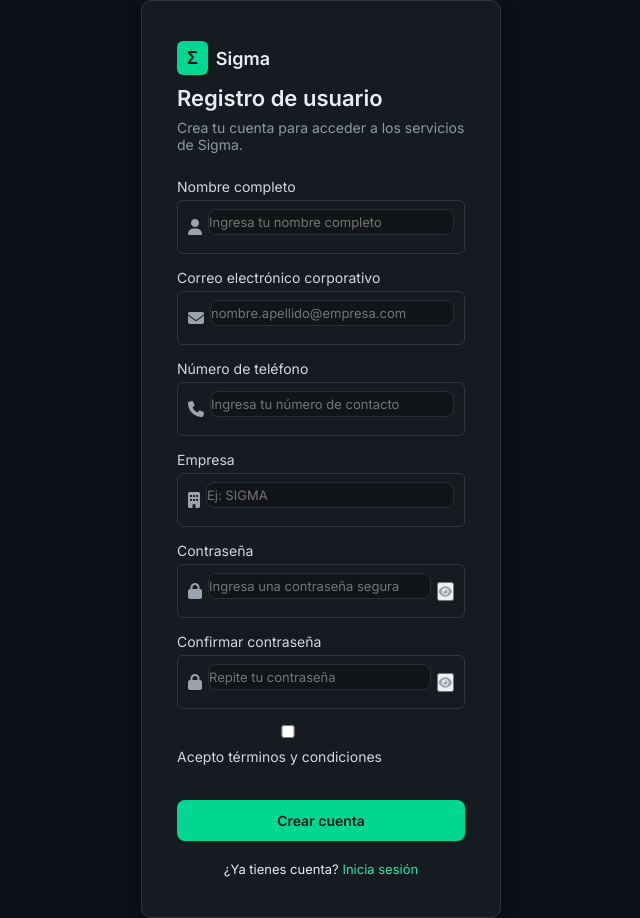
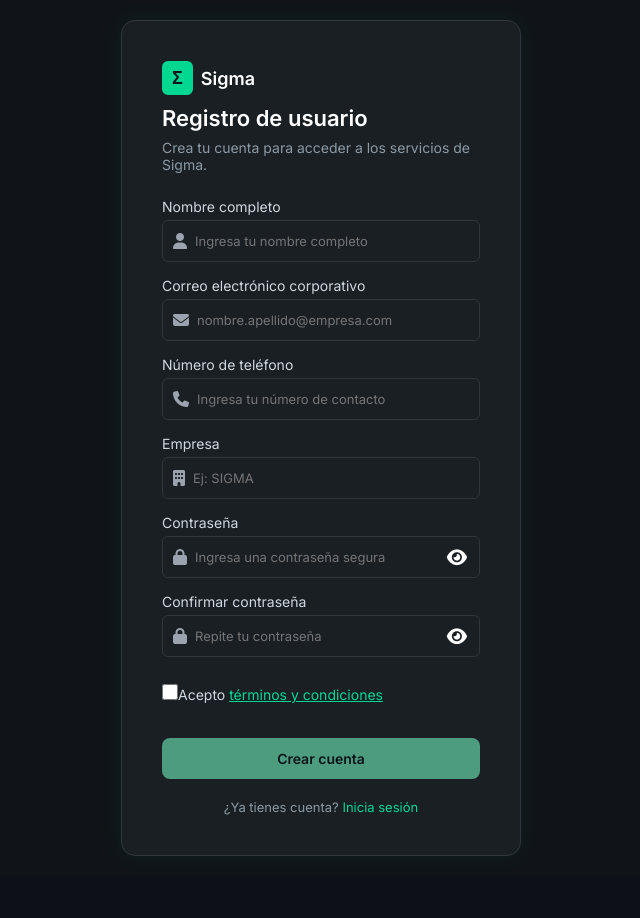
Before and after one commit to davidro28/SIGMA, a React (Vite) app: page /register in a window 1280 px wide. Shown: the whole page, without its empty margins (319-959 px from the left). After the commit the page ends 876 px from the top, so only its background shows below. Built offline with nearby package versions, Linux system fonts and the light colour scheme.

Commit message:
modificaciones del login

```diff
--- a/index.html
+++ b/index.html
@@ -4,6 +4,7 @@
     <meta charset="UTF-8" />
     <link rel="icon" href="./src/Imagenes/logo.jpg" />
     <meta name="viewport" content="width=device-width, initial-scale=1.0" />
+    <link rel="stylesheet" href="https://cdnjs.cloudflare.com/ajax/libs/font-awesome/6.4.0/css/all.min.css"/>
     <title>Login-SIGMA</title>
   </head>
   <body>
--- a/src/Paginas/Login/login.css
+++ b/src/Paginas/Login/login.css
@@ -67,28 +67,30 @@ h2 {
 }
 
 /* INPUTS */
-label {
-  font-size: 13px;
-  color: #9ba3af;
-}
-
 .input-group {
-  padding: 8px 10px;       /* menos altura */
-  gap: 6px;                /* menos separación entre ícono y texto */
+  padding: 6px 10px;
   border-radius: 6px;
   border: 1px solid #30363d;
   display: flex;
   align-items: center;
+  gap: 8px;
+  margin-bottom: 12px;
+  position: relative;
   transition: border-color 0.2s ease;
+  height: 42px;
 }
 
 .input-group input {
-  font-size: 13px;       /* ligeramente más pequeño */
-  padding: 4px 0;        /* menos altura */
+  background: transparent;
+  border: none;
+  outline: none;
+  color: #e6edf3;
+  width: 100%;
+  font-size: 13px;
 }
 
-
-.input-group i {
+/* SOLO los iconos normales (NO el ojo) */
+.input-group i:not(.fa-eye):not(.fa-eye-slash) {
   color: #9ba3af;
 }
 
@@ -96,12 +98,24 @@ label {
   border-color: #2be4ac;
 }
 
-.icon-btn {
-  font-size: 12px;       /* más pequeño, alineado con input */
+/* OJITO */
+.toggle-password {
+  background: none !important;
+  border: none !important;
+  padding: 0;
+  cursor: pointer;
+  position: absolute;
+  right: 12px;
+  top: 50%;
+  transform: translateY(-50%);
 }
 
-.icon-btn:hover {
-  color: #2be4ac;
+/* 👀 Aquí se hace claro, brillante y no se puede oscurecer */
+.password-group .toggle-password i {
+  color: #ffffff !important;
+  opacity: 1 !important;
+  filter: brightness(2) !important;
+  font-size: 18px !important;
 }
 
 /* OPCIONES */
@@ -109,14 +123,29 @@ label {
   display: flex;
   justify-content: space-between;
   align-items: center;
+  margin-top: 5px;
+  margin-bottom: 18px;
+}
+
+.remember {
+  display: flex;
+  align-items: center;
+  gap: 6px;
   font-size: 13px;
   color: #9ba3af;
-  margin-bottom: 20px;
+  position: relative;
+  top: -2px; /* sube 2px, puedes ajustar */
 }
+.remember input[type="checkbox"] {
+  position: relative;
+  top: 2px;
+}
+
 
 .options a {
   color: #2be4ac;
   text-decoration: none;
+  font-size: 13px;
   font-weight: 500;
 }
 
@@ -146,6 +175,7 @@ label {
   margin: 20px 0;
 }
 
+/* BOTÓN GOOGLE */
 .btn-google {
   background-color: #21262d;
   color: #e6edf3;
--- a/src/Paginas/Login/login.jsx
+++ b/src/Paginas/Login/login.jsx
@@ -9,6 +9,7 @@ export default function Login() {
     <div className="auth-container">
       <div className="auth-box">
 
+        {/* LOGO */}
         <div className="logo">
           <div className="logo-icon">Σ</div>
           <span className="logo-text">Sigma</span>
@@ -28,27 +29,37 @@ export default function Login() {
           </div>
 
           {/* Password */}
-          <div className="input-group">
+          <div className="input-group password-group">
             <i className="fa-solid fa-lock"></i>
+
             <input
               type={showPassword ? "text" : "password"}
               placeholder="Contraseña"
               required
             />
+
             <button
               type="button"
-              className="icon-btn"
+              className="toggle-password"
               onClick={() => setShowPassword(!showPassword)}
             >
-              <i className={`fa-solid ${showPassword ? "fa-eye-slash" : "fa-eye"}`}></i>
+              <i className={`fa-solid ${showPassword ? "fa-eye-slash" : "fa-eye"}`} />
             </button>
           </div>
 
+          {/* Opciones */}
           <div className="options">
-            <label><input type="checkbox" /> Recordarme</label>
-            <a href="./recuperar_contraseña.jsx">¿Olvidaste tu contraseña?</a>
+            <label className="remember">
+              <input type="checkbox" />
+              Recordarme
+            </label>
+
+            <a href="./recuperar_contraseña.jsx">
+              ¿Olvidaste tu contraseña?
+            </a>
           </div>
 
+          {/* Botón */}
           <button className="btn-primary">Entrar en Sigma</button>
 
           <div className="divider">o continuar con</div>
--- a/src/Paginas/Registro/registro.css
+++ b/src/Paginas/Registro/registro.css
@@ -1,17 +1,26 @@
+/* RESET GENERAL */
+* {
+  margin: 0;
+  padding: 0;
+  box-sizing: border-box;
+  font-family: "Inter", sans-serif;
+}
+
 /* Fondo general */
-.register-container {
-  height: 100vh;
+.auth-container {
+  width: 100%;
+  min-height: 100vh;
   display: flex;
   justify-content: center;
   align-items: center;
-  background: #101418; /* mismo fondo oscuro */
+  background: #101418;
   padding: 20px;
 }
 
 /* Caja principal */
-.register-box {
+.auth-box {
   width: 400px;
-  background: #1a1f24; /* mismo gris del login */
+  background: #1a1f24;
   padding: 40px;
   border-radius: 14px;
   box-shadow: 0px 0px 25px rgba(0, 255, 180, 0.05);
@@ -51,7 +60,7 @@ h2 {
   margin-bottom: 25px;
 }
 
-/* Inputs */
+/* Labels */
 label {
   margin-top: 15px;
   margin-bottom: 5px;
@@ -60,57 +69,78 @@ label {
   color: #d0d8df;
 }
 
-input {
-  width: 100%;
-  padding: 12px;
-  background: #111518;
-  border: 1px solid #2a2f35;
-  border-radius: 8px;
-  color: #fff;
-  margin-bottom: 10px;
-  outline: none;
+/* Input groups */
+.input-group {
+  padding: 6px 10px;
+  border-radius: 6px;
+  border: 1px solid #30363d;
+  display: flex;
+  align-items: center;
+  gap: 8px;
+  margin-bottom: 12px;
+  position: relative;
+  transition: border-color 0.2s ease;
+  height: 42px;
+  background: transparent;
 }
 
-input:focus {
-  border-color: #00d892;
+.input-group input {
+  background: transparent;
+  border: none;
+  outline: none;
+  color: #e6edf3;
+  width: 100%;
+  font-size: 13px;
 }
 
-/* Password con icono */
-.input-password {
-  position: relative;
+.input-group i {
+  color: #9ba3af;
+  font-size: 16px;
 }
 
-.input-password input {
-  padding-right: 40px;
+.input-group:hover {
+  border-color: #2be4ac;
 }
 
-.input-password button {
+/* Botón ojo para contraseña */
+.password-group .toggle-password {
+  background: none !important;
+  border: none !important;
+  padding: 0;
+  cursor: pointer;
   position: absolute;
   right: 12px;
   top: 50%;
   transform: translateY(-50%);
-  background: none;
-  border: none;
-  color: #8ea1ac;
-  cursor: pointer;
-  font-size: 16px;
+  color: #ffffff !important;
+  opacity: 1 !important;
+  filter: brightness(1.8);
+  font-size: 18px !important;
 }
 
-.input-password button:hover {
-  color: #00d892;
+/* Opciones términos */
+.options.terms {
+  display: flex;
+  align-items: center;
+  font-size: 14px;
+  margin: 12px 0 20px;
+  color: #9ba3af;
 }
 
-/* Términos */
-.terms {
-  display: flex;
-  align-items: center;
-  gap: 8px;
-  font-size: 14px;
-  margin: 12px 0 20px;
+.options.terms label {
+  cursor: pointer;
 }
 
-.terms a {
+.options.terms input[type="checkbox"] {
+  width: 16px;
+  height: 16px;
+  cursor: pointer;
+}
+
+.terms-link {
   color: #00d892;
+  text-decoration: underline;
+  cursor: pointer;
 }
 
 /* Botón principal */
@@ -127,18 +157,115 @@ input:focus {
   transition: 0.2s;
 }
 
-.btn-primary:hover {
+.btn-primary:disabled {
+  background: #4d9c80;
+  cursor: not-allowed;
+}
+
+.btn-primary:hover:not(:disabled) {
   background: #00c483;
 }
 
 /* Enlace de iniciar sesión */
-.login-text {
+.register-text {
   margin-top: 20px;
   text-align: center;
   color: #8a9aa4;
 }
 
-.login-text a {
+.register-text a {
   color: #00d892;
   font-weight: 500;
 }
+
+/* Modal overlay */
+.modal-overlay {
+  position: fixed;
+  top: 0;
+  left: 0;
+  width: 100%;
+  height: 100%;
+  background: rgba(13, 17, 23, 0.75);
+  display: flex;
+  justify-content: center;
+  align-items: center;
+  z-index: 1000;
+}
+
+/* Modal content */
+.modal-content {
+  background: #fff;
+  color: #111;
+  width: 90%;
+  max-width: 600px;
+  max-height: 80vh;
+  overflow-y: auto;
+  border-radius: 8px;
+  padding: 25px 30px;
+  box-shadow: 0 0 25px rgba(0, 0, 0, 0.25);
+  position: relative;
+}
+
+.modal-content h3 {
+  margin-bottom: 10px;
+}
+
+.modal-subtitle {
+  color: #666;
+  font-size: 14px;
+  margin-bottom: 15px;
+}
+
+.modal-text strong {
+  display: block;
+  margin-top: 15px;
+  font-weight: 700;
+}
+
+.modal-text p,
+.modal-text ul {
+  font-size: 14px;
+  line-height: 1.4;
+  color: #333;
+  margin-top: 6px;
+  padding-left: 15px;
+}
+
+.modal-text ul {
+  list-style-type: disc;
+}
+
+.modal-buttons {
+  display: flex;
+  justify-content: flex-end;
+  gap: 12px;
+  margin-top: 20px;
+}
+
+.modal-btn {
+  padding: 10px 18px;
+  border-radius: 6px;
+  font-weight: 600;
+  border: none;
+  cursor: pointer;
+  font-size: 14px;
+  transition: background-color 0.2s ease;
+}
+
+.cancel-btn {
+  background: #f0f0f0;
+  color: #333;
+}
+
+.cancel-btn:hover {
+  background: #ddd;
+}
+
+.accept-btn {
+  background: #00d892;
+  color: #0d1317;
+}
+
+.accept-btn:hover {
+  background: #00c483;
+}
--- a/src/Paginas/Registro/registro.jsx
+++ b/src/Paginas/Registro/registro.jsx
@@ -5,8 +5,17 @@ import "./registro.css";
 export default function Register() {
   const [showPassword, setShowPassword] = useState(false);
   const [showPassword2, setShowPassword2] = useState(false);
+  const [termsChecked, setTermsChecked] = useState(false);
+  const [showTermsModal, setShowTermsModal] = useState(false);
+
+  // Marcar la casilla al aceptar términos
+  const acceptTerms = () => {
+    setTermsChecked(true);
+    setShowTermsModal(false);
+  };
 
   return (
+    <>
       <div className="auth-container">
         <div className="auth-box">
 
@@ -47,7 +56,7 @@ export default function Register() {
             </div>
 
             <label>Contraseña</label>
-          <div className="input-group">
+            <div className="input-group password-group">
               <i className="fa-solid fa-lock"></i>
               <input
                 type={showPassword ? "text" : "password"}
@@ -56,15 +65,16 @@ export default function Register() {
               />
               <button
                 type="button"
-              className="icon-btn"
+                className="toggle-password"
                 onClick={() => setShowPassword(!showPassword)}
+                aria-label="Mostrar/Ocultar contraseña"
               >
                 <i className={`fa-solid ${showPassword ? "fa-eye-slash" : "fa-eye"}`}></i>
               </button>
             </div>
 
             <label>Confirmar contraseña</label>
-          <div className="input-group">
+            <div className="input-group password-group">
               <i className="fa-solid fa-lock"></i>
               <input
                 type={showPassword2 ? "text" : "password"}
@@ -73,25 +83,91 @@ export default function Register() {
               />
               <button
                 type="button"
-              className="icon-btn"
+                className="toggle-password"
                 onClick={() => setShowPassword2(!showPassword2)}
+                aria-label="Mostrar/Ocultar contraseña"
               >
                 <i className={`fa-solid ${showPassword2 ? "fa-eye-slash" : "fa-eye"}`}></i>
               </button>
             </div>
 
-          <div className="options">
-            <label><input type="checkbox" /> Acepto términos y condiciones</label>
+            <div className="options terms">
+              <label>
+                <input
+                  type="checkbox"
+                  checked={termsChecked}
+                  onChange={(e) => setTermsChecked(e.target.checked)}
+                />
+                Acepto{" "}
+                <span
+                  className="terms-link"
+                  onClick={() => setShowTermsModal(true)}
+                  role="button"
+                  tabIndex={0}
+                  onKeyDown={(e) => { if(e.key === "Enter") setShowTermsModal(true)}}
+                >
+                  términos y condiciones
+                </span>
+              </label>
             </div>
 
-          <button className="btn-primary">Crear cuenta</button>
+            <button className="btn-primary" disabled={!termsChecked}>
+              Crear cuenta
+            </button>
 
             <p className="register-text">
               ¿Ya tienes cuenta? <Link to="/login">Inicia sesión</Link>
             </p>
-
           </form>
         </div>
       </div>
+
+      {/* Modal de términos y condiciones */}
+      {showTermsModal && (
+        <div className="modal-overlay" onClick={() => setShowTermsModal(false)}>
+          <div className="modal-content" onClick={e => e.stopPropagation()}>
+            <h3>Términos y condiciones de SIGMA</h3>
+            <p className="modal-subtitle">
+              Lee cuidadosamente estos términos antes de crear tu cuenta y acceder a los servicios de SIGMA.
+            </p>
+            <div className="modal-text">
+              <strong>1. Objeto del servicio</strong>
+              <p>SIGMA proporciona una plataforma digital para la gestión y consulta de servicios corporativos. Al crear una cuenta, aceptas utilizar la plataforma únicamente para fines profesionales y conforme a las políticas internas de tu organización.</p>
+
+              <strong>2. Cuenta y seguridad</strong>
+              <p>Eres responsable de mantener la confidencialidad de tus credenciales y de toda actividad que ocurra bajo tu cuenta.</p>
+              <ul>
+                <li>No compartas tu contraseña con terceros.</li>
+                <li>Notifica inmediatamente a SIGMA ante cualquier uso no autorizado.</li>
+                <li>Debes proporcionar información veraz y actualizada.</li>
+              </ul>
+
+              <strong>3. Uso aceptable</strong>
+              <p>Queda prohibido utilizar la plataforma para actividades ilícitas, vulnerar la seguridad de otros sistemas, extraer datos sin autorización o intentar descompilar el software asociado a los servicios de SIGMA.</p>
+
+              <strong>4. Tratamiento de datos</strong>
+              <p>Tus datos personales seran tratados conforme a la politica de privacidad de SIGMA, con fines de prestacion del servicio, seguridad, mejora continua y cumplimiento de obligaciones legales aplicables</p>
+
+              <strong>5. Limitaciones de responsabilidad </strong>
+              <p>SIGMA no sera responsable por perdidad indirectas, lucro cesante o daño emergente derivado del uso de la plataforma. El servicio se presta "tal cual",pudiendo experimentar interrupciones programadas por mantenimiento </p>
+
+              <strong>6. Aceptacion de los terminos</strong>
+              <p>Al pulsar en "Acepto terminos y condiciones" al crear tu cuenta, confirmas que has leido, comprendido y aceptas integramente estos terminos y condiciones.</p>
+
+              {/* Puedes continuar el texto de términos completo aquí */}
+            </div>
+
+            <div className="modal-buttons">
+              <button onClick={() => setShowTermsModal(false)} className="modal-btn cancel-btn">
+                Cancelar
+              </button>
+              <button onClick={acceptTerms} className="modal-btn accept-btn">
+                Acepto términos y condiciones
+              </button>
+            </div>
+          </div>
+        </div>
+      )}
+    </>
   );
 }
```
Lines whose indentation alone changed are shown as unchanged.
